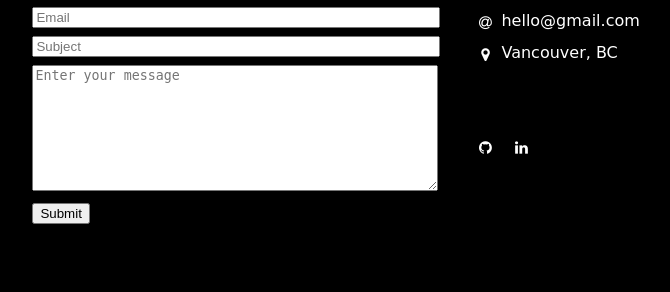
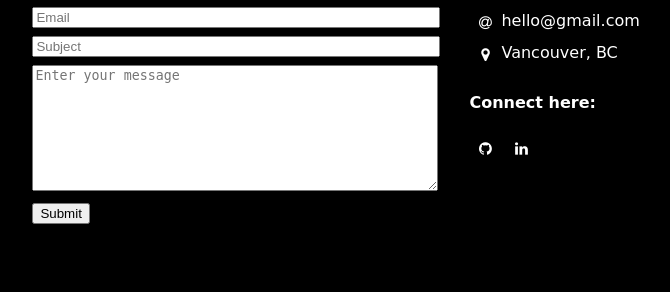
Before and after one commit to truongnguyenlinh/mlh_portfolio_aws, a Flask app: page /contact in a window 1280 px wide. Shown: the part 175-467 px from the top of the page, without its empty margins (219-889 px from the left). Run offline with Flask 2, Linux system fonts and the light colour scheme.

Commit message:
Update font style in portfolio

```diff
--- a/app/static/styles/c_style.css
+++ b/app/static/styles/c_style.css
@@ -6,8 +6,9 @@
   background-color: black;
 }
 
-p,h2,.text{
-font-family: 'Baloo Tammudu 2', cursive;
+p, h1, h2, h3, h4, h5, h6, .text{
+  font-family: 'Baloo Tammudu 2', cursive;
+  color: white;
 }
 
 body{
```
